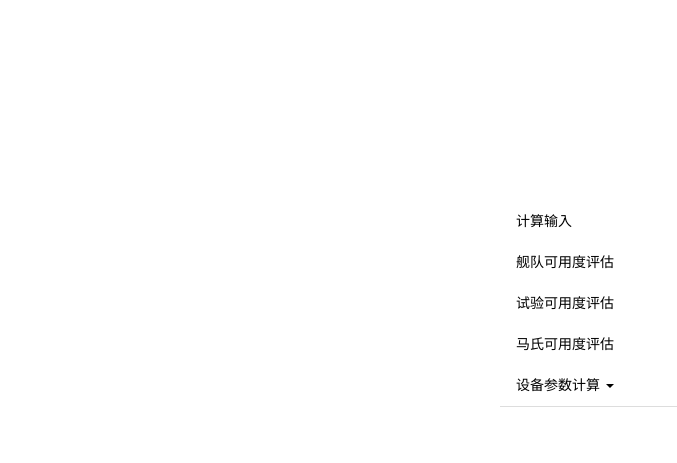
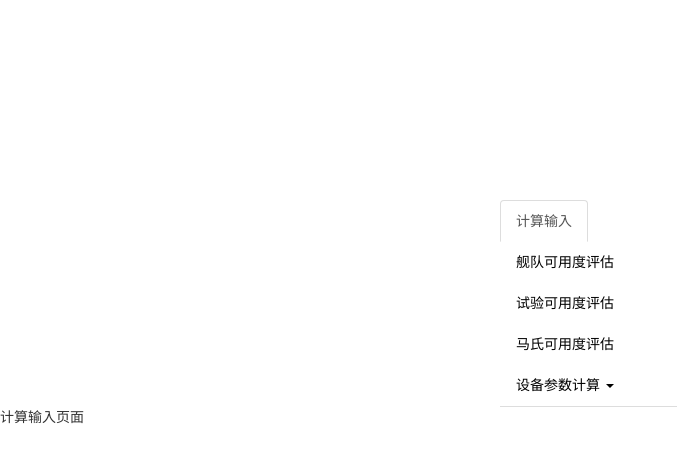
Before and after one commit to happybear1234/Flask, a Flask app: page / in a window 1280 px wide. Shown: the top 463 px of the page, without its empty margins (0-677 px from the left). Run offline with Flask 2, Linux system fonts and the light colour scheme; some libraries are stand-ins or nearby versions.

Commit message:
导航条设置

```diff
--- a/CShip/flaskr/templates/base.html
+++ b/CShip/flaskr/templates/base.html
@@ -10,18 +10,20 @@
             border-radius: 0;
             text-align: center;
             margin-top: 200px;
-            margin-left: 500px ;
+            margin-left: 500px;
             margin-right: 500px;
         }
+
         a {
-            text-decoration: none;
             color: #000000;
         }
+
         li {
             list-style: none;
             display: inline-block;
             margin-right: 75px;
         }
+
         li:last-child {
             margin: 0;
         }
@@ -29,24 +31,55 @@
     {% block css %}{% endblock %}
 </head>
 <body>
+<div>
 
-<ul class="nav nav-tabs ">
-    <li role="presentation"><a href="#">计算输入</a></li>
-    <li role="presentation"><a href="#">舰队可用度评估</a></li>
-    <li role="presentation"><a href="#">试验可用度评估</a></li>
-    <li role="presentation"><a href="#">马氏可用度评估</a></li>
+    <!-- Nav tabs -->
+    <ul class="nav nav-tabs" role="tablist">
+        <li role="presentation" class="active"><a href="#calculate" aria-controls="calculate" role="tab"
+                                                  data-toggle="tab">计算输入</a></li>
+        <li role="presentation"><a href="#brigade" aria-controls="brigade" role="tab" data-toggle="tab">舰队可用度评估</a></li>
+        <li role="presentation"><a href="#experiment" aria-controls="experiment" role="tab"
+                                   data-toggle="tab">试验可用度评估</a></li>
+        <li role="presentation"><a href="#mars" aria-controls="mars" role="tab" data-toggle="tab">马氏可用度评估</a></li>
         <li role="presentation" class="dropdown">
-        <a class="dropdown-toggle" data-toggle="dropdown" href="#" role="button" aria-haspopup="true"
+            <a class="dropdown-toggle" data-toggle="dropdown" href="#parameter" role="button" aria-haspopup="true"
                aria-expanded="false">
                 设备参数计算 <span class="caret"></span>
             </a>
-        <ul class="dropdown-menu">
-            <li role="presentation"><a href="#">MTBF评估</a></li>
-            <li role="presentation"><a href="#">MTTR评估</a></li>
-            <li role="presentation"><a href="#">MDT评估</a></li>
+            <ul class="dropdown-menu" role="tab">
+                <li><a href="#MTBF" aria-controls="MTBF" data-toggle="tab">MTBF评估</a></li>
+                <li><a href="#MTTR" aria-controls="MTTR" data-toggle="tab">MTTR评估</a></li>
+                <li><a href="#MDT" aria-controls="MDT" data-toggle="tab">MDT评估</a></li>
             </ul>
         </li>
     </ul>
+
+    <!-- Tab panes -->
+    <div class="tab-content">
+        <div role="tabpanel" class="tab-pane fade in active" id="calculate">
+            <p>计算输入页面</p>
+        </div>
+        <div role="tabpanel" class="tab-pane fade" id="brigade">
+            <p>舰队可用度页面</p>
+        </div>
+        <div role="tabpanel" class="tab-pane fade" id="experiment">
+            <p>试验可用度页面</p>
+        </div>
+        <div role="tabpanel" class="tab-pane fade" id="mars">
+            <p>马氏可用度页面</p>
+        </div>
+        <div role="tabpanel" class="tab-pane fade" id="MTBF">
+            <p>MTBF页面</p>
+        </div>
+        <div role="tabpanel" class="tab-pane fade" id="MTTR">
+            <p>MTTR页面</p>
+        </div>
+        <div role="tabpanel" class="tab-pane fade" id="MDT">
+            <p>MDT页面</p>
+        </div>
+    </div>
+
+</div>
 {% block content %}{% endblock %}
 
 <script src="{{ url_for('static',filename='js/jquery-3.5.1.min.js') }}"></script>
```
Also changed, not shown: 1 other file. Lines whose indentation alone changed are shown as unchanged.
